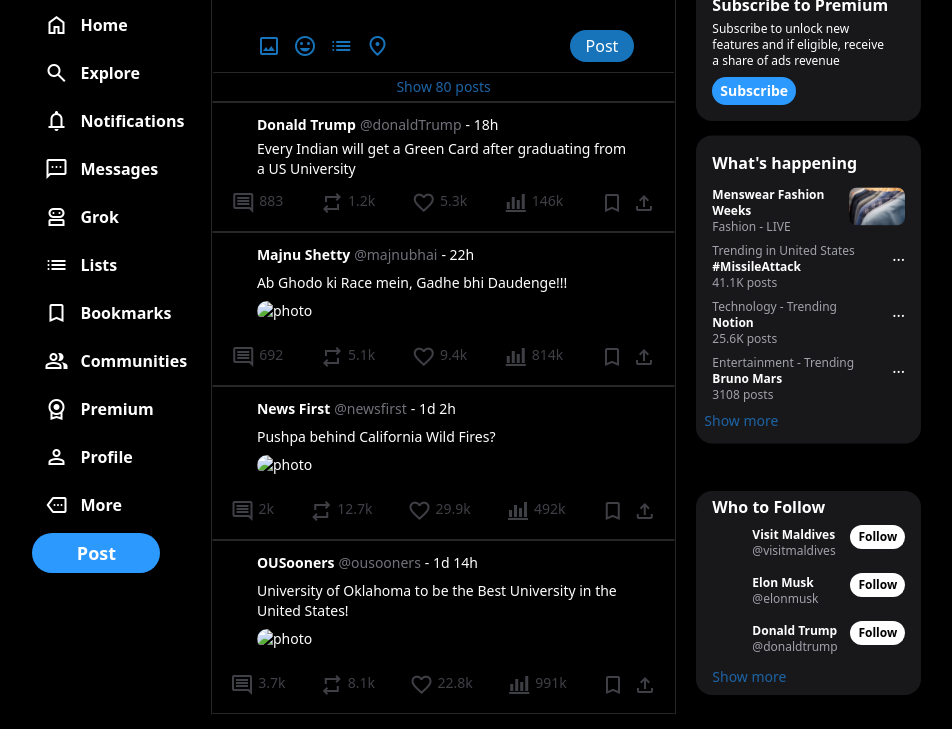
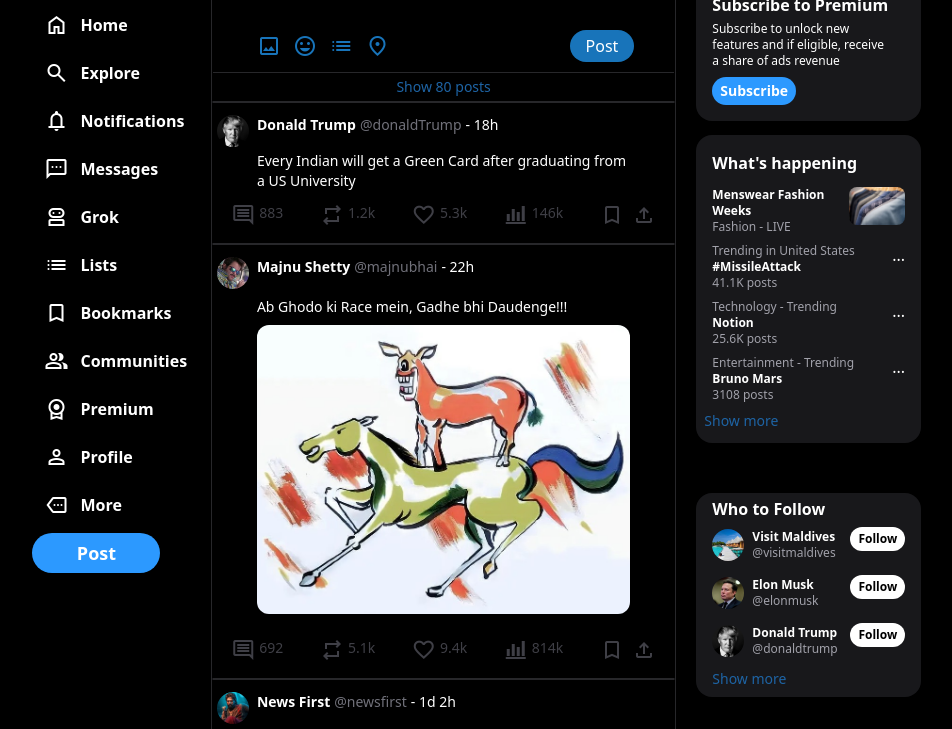
Before and after one commit to Vaibhavvdighe/X-Homepage-Clone, a plain HTML site: page index.html in a window 1280 px wide. Shown: the part 83-812 px from the top of the page, without its empty margins (114-1066 px from the left). Drawn offline with nearby package versions, Linux system fonts and the light colour scheme; files that its build step writes are made by us from their sources; files whose address does not match are found by name.

Commit message:
Update index.html

```diff
--- a/index.html
+++ b/index.html
@@ -5,7 +5,7 @@
     <meta name="viewport" content="width=device-width, initial-scale=1.0" />
     <title>Home/ X</title>
     <link rel="shortcut icon" href="//abs.twimg.com/favicons/twitter.3.ico">
-    <link rel="stylesheet" href="src/output.css" />
+    <link rel="stylesheet" href="css/output.css" />
     <link rel="stylesheet" href="https://fonts.googleapis.com/css2?family=Material+Symbols+Outlined:opsz,wght,FILL,GRAD@24,400,0,0"/>
   </head>
   <body class="bg-black text-white">
@@ -16,7 +16,7 @@
           		<ul class="flex flex-col space-y-2 w-1/2 mx-4 font-bold">
                                 <li>
                                         <div class="logo px-1">
-                                                <img class="w-10  my-5" src="logo.webp" alt="logo" />
+                                                <img class="w-10  my-5" src="pictures/logo.webp" alt="logo" />
                                         </div>
                                 </li>
             			<li class="flex justify-center md:justify-start items-center gap-3 p-2 md:px-3 md:w-fit hover:bg-zinc-900 hover:rounded-3xl hover:cursor-pointer">
@@ -113,7 +113,7 @@
         		<div class="post1 border-[1px] border-zinc-800 border-x-black py-3">
                 		<div class="user flex px-1">
                     			<div class="profile-photo">
-                        			<img src="donaldtrump.jpg" class="w-8 rounded-full mr-2" alt="">
+                        			<img src="pictures/donaldtrump.jpg" class="w-8 rounded-full mr-2" alt="">
                     			</div>
                     			<div class="username flex text-sm">
                         			<p class="font-bold">Donald Trump</p>
@@ -150,7 +150,7 @@
 			<div class="post2 border-[1px] border-zinc-800 border-x-black py-3">
 				<div class="user flex px-1">
 					<div class="profile-photo">
-					    <img src="majnu.jpg" class="w-8 rounded-full mr-2" alt="">
+					    <img src="pictures/majnu.jpg" class="w-8 rounded-full mr-2" alt="">
 					</div>
 					<div class="username flex text-sm">
 					    <p class="font-bold">Majnu Shetty</p>
@@ -161,7 +161,7 @@
 
 			    	<div class="user2post flex flex-col mx-11 text-sm my-2">
 					    Ab Ghodo ki Race mein, Gadhe bhi Daudenge!!!
-					    <img src="post.jpg" alt="photo" class="rounded-xl h-3/2 my-2">
+					    <img src="pictures/post.jpg" alt="photo" class="rounded-xl h-3/2 my-2">
 			    	</div>
 			    	<div class="post-actions flex justify-around text-zinc-700 pt-1">
 					    <div class="comment flex gap-1 text-sm p-1 hover:rounded-full hover:bg-gray-950 hover:text-[#1e64a5] hover:cursor-pointer">
@@ -190,7 +190,7 @@
                         <div class="post3 border-[1px] border-zinc-800 border-x-black py-3">
 				<div class="user flex px-1">
 					<div class="profile-photo">
-					    <img src="pushpa.jpg" class="w-8 rounded-full mr-2" alt="">
+					    <img src="pictures/pushpa.jpg" class="w-8 rounded-full mr-2" alt="">
 					</div>
 					<div class="username flex text-sm">
 					    <p class="font-bold">News First</p>
@@ -200,7 +200,7 @@
 			    	</div>
 			    	<div class="user1post flex flex-col mx-11 text-sm my-2">
 					Pushpa behind California Wild Fires?
-					<img src="Post3.webp" alt="photo" class="rounded-xl h-3/2 my-2">
+					<img src="pictures/Post3.webp" alt="photo" class="rounded-xl h-3/2 my-2">
 			    	</div>
 			    	<div class="post-actions flex justify-around text-zinc-700 pt-1">
 					<div class="comment flex gap-1 text-sm p-1 hover:rounded-full hover:bg-gray-950 hover:text-[#1e64a5] hover:cursor-pointer">
@@ -229,7 +229,7 @@
                         <div class="post4 border-[1px] border-zinc-800 border-x-black py-3">
 				<div class="user flex px-1">
 					<div class="profile-photo">
-					    <img src="ou.jpg" class="w-8 rounded-full mr-2" alt="">
+					    <img src="pictures/ou.jpg" class="w-8 rounded-full mr-2" alt="">
 					</div>
 					<div class="username flex text-sm">
 					    <p class="font-bold">OUSooners</p>
@@ -239,7 +239,7 @@
 			    	</div>
 			    	<div class="user1post flex flex-col mx-11 text-sm my-2">
 					University of Oklahoma to be the Best University in the United States!
-					<img src="Post4.webp" alt="photo" class="rounded-xl h-3/2 my-2">
+					<img src="pictures/Post4.webp" alt="photo" class="rounded-xl h-3/2 my-2">
 			    	</div>
 			    	<div class="post-actions flex justify-around text-zinc-700 pt-1">
 					<div class="comment flex gap-1 text-sm p-1 hover:rounded-full hover:bg-gray-950 hover:text-[#1e64a5] hover:cursor-pointer">
@@ -328,7 +328,7 @@
                         <div class="user-one flex justify-between py-1">
                                 <div class="user flex py-1">
                                         <div class="user-profile">
-                                                <img src="maldives.jpg" class="w-8 rounded-full mr-2" alt="">
+                                                <img src="pictures/maldives.jpg" class="w-8 rounded-full mr-2" alt="">
                                         </div>
                                         <div class="user-info">
                                                 <p class="font-bold text-xs hover:underline hover:cursor-pointer"><span>Visit Maldives</span></p>
@@ -345,7 +345,7 @@
                         <div class="user-two flex justify-between py-1">
                                 <div class="user flex py-1">
                                         <div class="user-profile">
-                                                <img src="elonmusk.jpg" class="w-8 rounded-full mr-2" alt="">
+                                                <img src="pictures/elonmusk.jpg" class="w-8 rounded-full mr-2" alt="">
                                         </div>
                                         <div class="user-info">
                                                 <p class="font-bold text-xs hover:underline hover:cursor-pointer"><span>Elon Musk</span></p>
@@ -362,7 +362,7 @@
                         <div class="user-three flex justify-between py-1">
                                 <div class="user flex py-1">
                                         <div class="user-profile">
-                                                <img src="donaldtrump.jpg" class="w-8 rounded-full mr-2" alt="">
+                                                <img src="pictures/donaldtrump.jpg" class="w-8 rounded-full mr-2" alt="">
                                         </div>
                                         <div class="user-info">
                                                 <p class="font-bold text-xs hover:underline hover:cursor-pointer"><span>Donald Trump</span></p>
```
